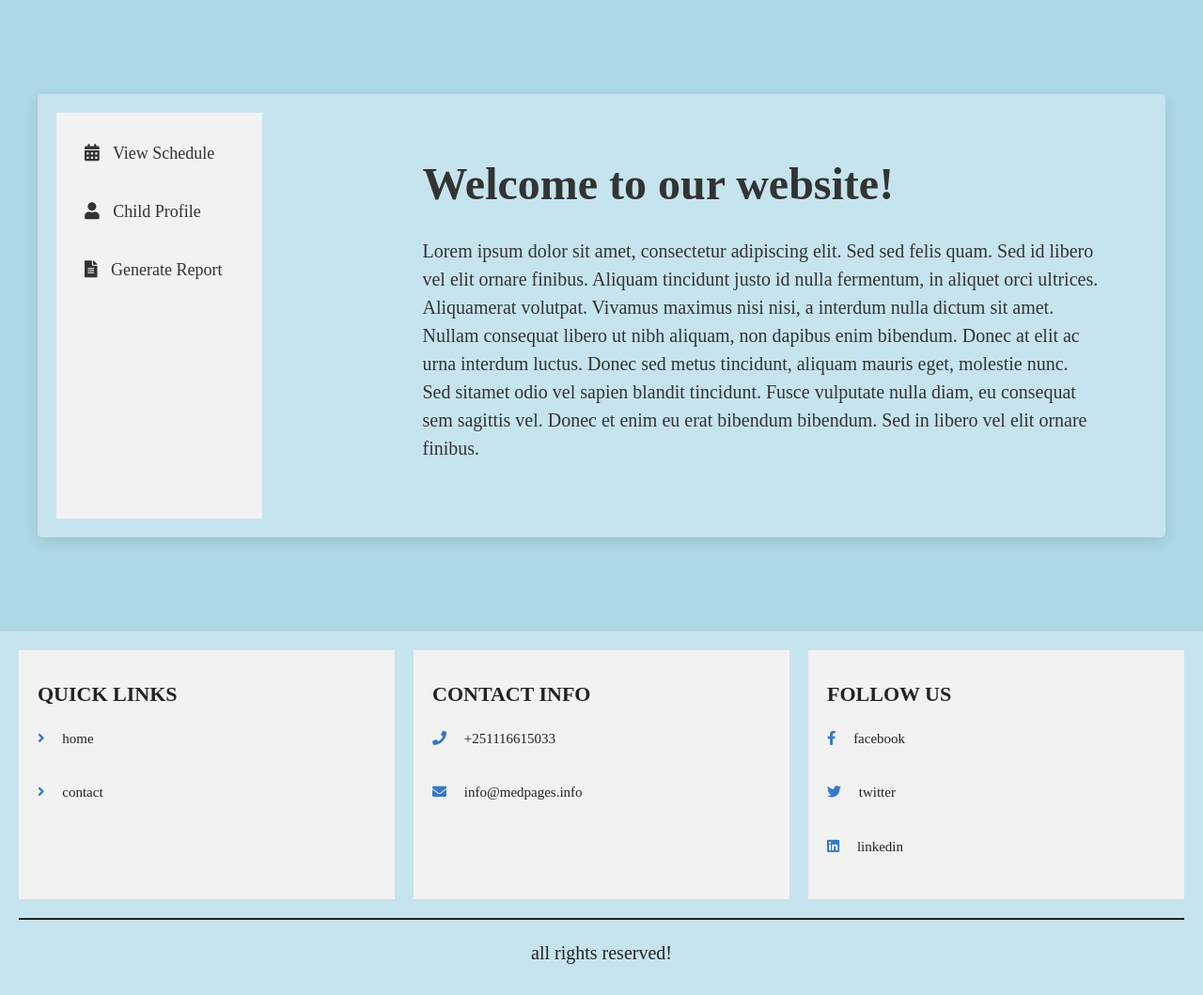
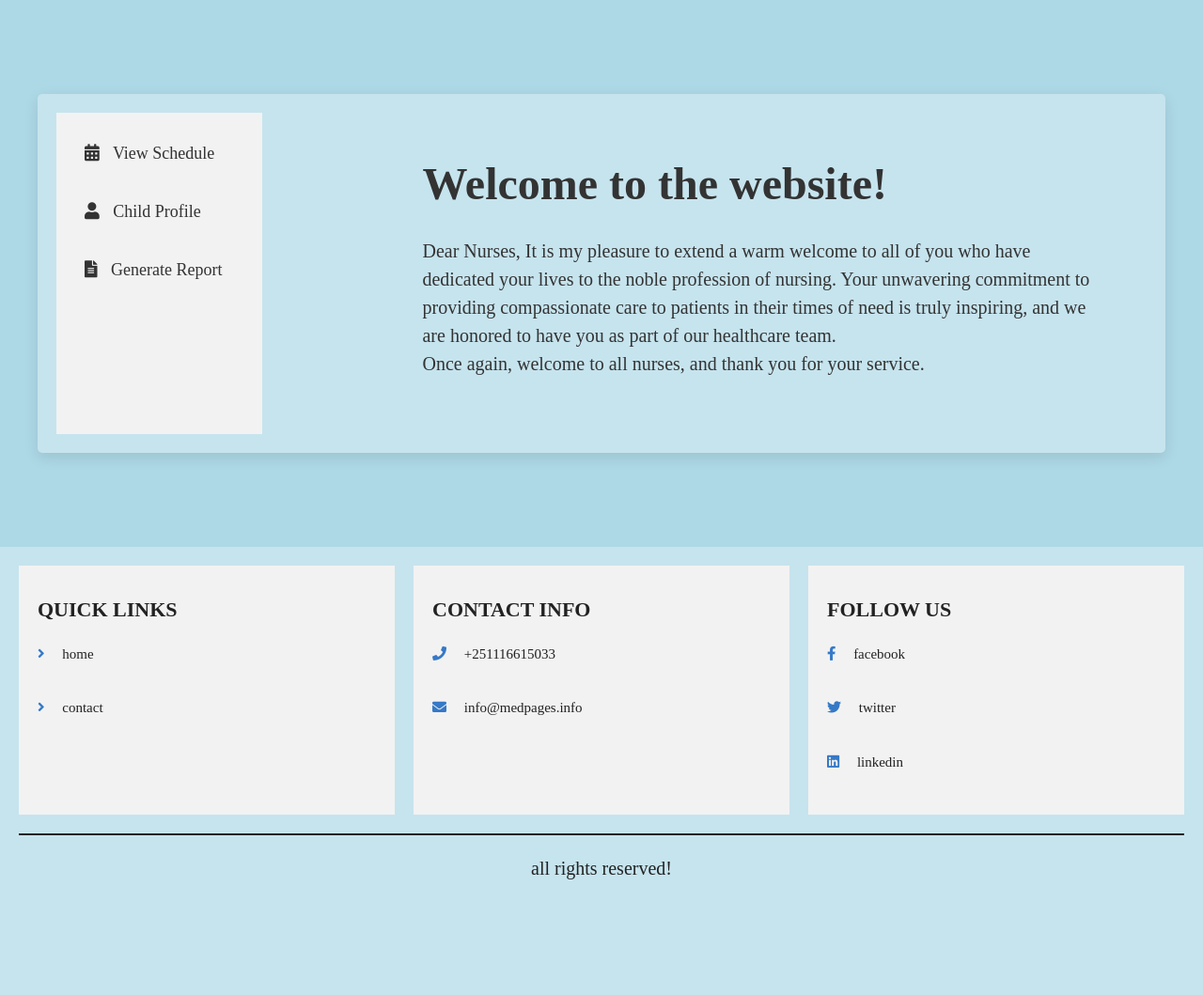
Before and after one commit to lensesorsa/lense, a PHP site: page /nurse.php in a window 1280 px wide. Shown: the part 78-1137 px from the top of the page at 94% size. After the commit the page ends 1014 px from the top, so only its background shows below. Run offline with PHP 8.4, Linux system fonts and the light colour scheme; the visitor is signed in with stand-in values (Sample User, id 1); data comes from the database, SQL or seed files in the repository.

Commit message:
Add welcome note

```diff
--- a/nurse.php
+++ b/nurse.php
@@ -156,9 +156,12 @@ a:hover {
          </div>
          <div class="col-9 welcome">
             <div class="content">
-               <h1>Welcome to our website!</h1>
-               <p>Lorem ipsum dolor sit amet, consectetur adipiscing elit. Sed sed felis quam. Sed id libero vel elit ornare finibus. Aliquam tincidunt justo id nulla fermentum, in aliquet orci ultrices. Aliquamerat volutpat. Vivamus maximus nisi nisi, a interdum nulla dictum sit amet. Nullam consequat libero ut nibh aliquam, non dapibus enim bibendum. Donec at elit ac urna interdum luctus. Donec sed metus tincidunt, aliquam mauris eget, molestie nunc. Sed sitamet odio vel sapien blandit tincidunt. Fusce vulputate nulla diam, eu consequat sem sagittis vel. Donec et enim eu erat bibendum bibendum. Sed in libero vel elit ornare finibus.</p>
-               <!-- <a href="#" class="btn">Learn More</a> -->
+               <h1>Welcome to the website!</h1>
+<p>Dear Nurses,
+
+It is my pleasure to extend a warm welcome to all of you who have dedicated your lives to the noble profession of nursing. Your unwavering commitment to providing compassionate care to patients in their times of need is truly inspiring, and we are honored to have you as part of our healthcare team.
+<br>
+Once again, welcome to all nurses, and thank you for your service.</p>               <!-- <a href="#" class="btn">Learn More</a> -->
             </div>
          </div>
       </div>
--- a/nurseclerk.php
+++ b/nurseclerk.php
@@ -142,9 +142,8 @@ a:hover {
       </div>
       <div class="col-9" welcome>
          <div class="content">
-            <h1 class="heading">Welcome to our website!</h1>
-            <p>Lorem ipsum dolor sit amet, consectetur adipiscing elit. Sed sed felis quam. Sed id libero vel elit ornare finibus. Aliquam tincidunt justo id nulla fermentum, in aliquet orci ultrices. Aliquamerat volutpat. Vivamus maximus nisi nisi, a interdum nulla dictum sit amet. Nullam consequat libero ut nibh aliquam, non dapibus enim bibendum. Donec at elit ac urna interdum luctus. Donec sed metus tincidunt, aliquam mauris eget, molestie nunc. Sed sitamet odio vel sapien blandit tincidunt. Fusce vulputate nulla diam, eu consequat sem sagittis vel. Donec et enim eu erat bibendum bibendum. Sed in libero vel elit ornare finibus.</p>
-         </div>
+            <h1 class="heading">Welcome to the website!</h1>
+<p>Welcome to our Children Vaccination Management System! As a nurseclerk, you play a vital role in ensuring that children receive the necessary vaccinations to protect against preventable diseases. Our system is designed to streamline the vaccination process, making it easier for you to manage appointments, communicate with parents. </p>         </div>
       </div>
    </div>
 </div>
--- a/parent.php
+++ b/parent.php
@@ -179,9 +179,8 @@
                <div class="col-9 welcome">
                   <div class="content">
                      <!-- <img src="image/parent.jpg" /> -->
-                     <h1>Welcome to our website!</h1>
-                     <p>Lorem ipsum dolor sit amet, consectetur adipiscing elit. Sed sed felis quam. Sed id libero vel elit ornare finibus. Aliquam tincidunt justo id nulla fermentum, in aliquet orci ultrices. Aliquamerat volutpat. Vivamus maximus nisi nisi, a interdum nulla dictum sit amet. Nullam consequat libero ut nibh aliquam, non dapibus enim bibendum. Donec at elit ac urna interdum luctus. Donec sed metus tincidunt, aliquam mauris eget, molestie nunc. Sed sitamet odio vel sapien blandit tincidunt. Fusce vulputate nulla diam, eu consequat sem sagittis vel. Donec et enim eu erat bibendum bibendum. Sed in libero vel elit ornare finibus.</p>
-                     <!-- <a href="#" class="btn">Learn More</a> -->
+                     <h1>Welcome to the website!</h1>
+<p>Welcome to our Children Vaccination Management System! We are committed to ensuring that every child receives the necessary vaccinations to protect against preventable diseases. Our system is designed to streamline the vaccination process, making it easier for parents to see  appointments, keep track of their child's vaccinations,<br> Thank you for choosing our health center.</p>                     <!-- <a href="#" class="btn">Learn More</a> -->
                   </div>
                </div>
             </div>
```
